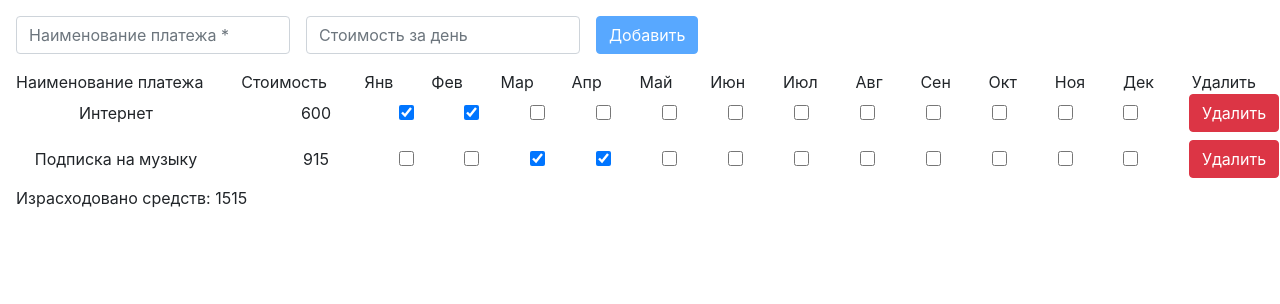
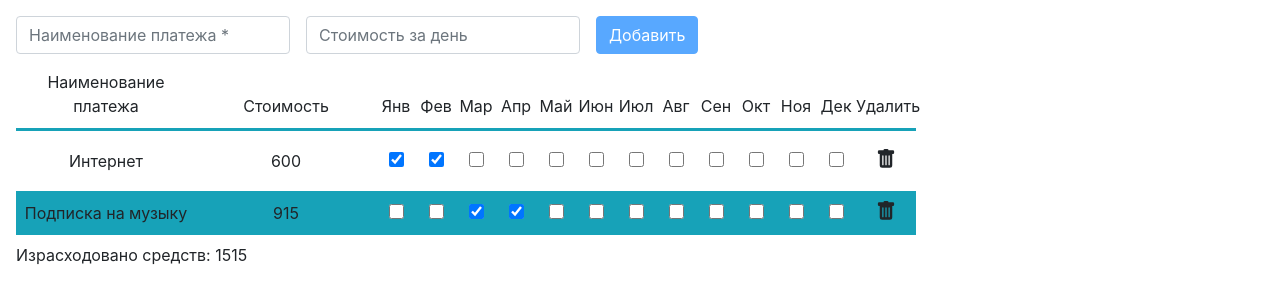
Before and after one commit to alexpidkuiko/payment-test, an Angular app: page / in a window 1280 px wide. Shown: the top 304 px of the page. Built offline with nearby package versions, Linux system fonts and the light colour scheme.

Commit message:
minor fixes

```diff
--- a/src/app/shared/payment-table/components/payment-table-row/payment-table-row.component.css
+++ b/src/app/shared/payment-table/components/payment-table-row/payment-table-row.component.css
@@ -1,31 +1,25 @@
-.table-row {
-  display: flex;
-  align-items: center;
-  justify-content: space-between;
+.payment-cell {
+  display: inline-block;
+  width: 180px;
+  text-align: center;
 }
 
-.payment-cell {
+.month-cell {
+  display: inline-block;
+  width: 40px;
   text-align: center;
-  max-width: 200px;
-  min-width: 200px;
-  white-space: nowrap;
-  overflow: hidden;
-  text-overflow: ellipsis;
-  flex-grow: 1;
 }
 
 .month-form {
-  flex-grow: 2;
-  display: flex;
-  text-align: center;
-  align-items: center;
-  justify-content: space-between;
+  display: inline-block;
 }
 
-.delete-col {
-  max-width: 115px;
-  min-width: 115px;
+.delete-column {
+  display: inline-block;
+  width: 60px;
+  text-align: center;
 }
+
 
 .month-checkbox {
   position: inherit;
--- a/src/app/shared/payment-table/components/payment-table-row/payment-table-row.component.html
+++ b/src/app/shared/payment-table/components/payment-table-row/payment-table-row.component.html
@@ -1,20 +1,20 @@
 <div class="table-row">
   <div class="payment-cell" *ngFor="let column of columnData">
-    <ng-container *ngIf="column.controlName === priceByDayControlName; else simpleCell">
-      {{rowData[column.controlName] | priceByMonth : rowFormGroup.value}}
+    <ng-container *ngIf="column.controlName === priceByDayName; else simpleCell">
+      {{rowData[column?.controlName] | priceByMonth : rowFormGroup.value}}
     </ng-container>
     <ng-template #simpleCell>
-      {{ rowData[column.controlName] }}
+      {{ rowData[column?.controlName] }}
     </ng-template>
   </div>
   <form class="month-form" [formGroup]="rowFormGroup">
     <div class="month-cell" *ngFor="let control of rowControlNames">
-      <input type="checkbox" class="form-check-input month-checkbox" [formControlName]="control" >
+      <input type="checkbox" class="month-checkbox" [formControlName]="control" >
     </div>
   </form>
-  <div class="delete-col pl-5">
-    <button type="button" class="btn btn-danger"
-            (click)="emitRemoveRow()">Удалить
-    </button>
+  <div class="delete-column">
+    <svg class="bi bi-trash-fill" style="vertical-align: top" (click)="emitRemoveRow()" width="20px" height="20px" viewBox="0 0 16 16" fill="currentColor" xmlns="http://www.w3.org/2000/svg">
+      <path fill-rule="evenodd" d="M2.5 1a1 1 0 00-1 1v1a1 1 0 001 1H3v9a2 2 0 002 2h6a2 2 0 002-2V4h.5a1 1 0 001-1V2a1 1 0 00-1-1H10a1 1 0 00-1-1H7a1 1 0 00-1 1H2.5zm3 4a.5.5 0 01.5.5v7a.5.5 0 01-1 0v-7a.5.5 0 01.5-.5zM8 5a.5.5 0 01.5.5v7a.5.5 0 01-1 0v-7A.5.5 0 018 5zm3 .5a.5.5 0 00-1 0v7a.5.5 0 001 0v-7z" clip-rule="evenodd"/>
+    </svg>
   </div>
 </div>
--- a/src/app/shared/payment-table/components/payment-table-row/payment-table-row.component.ts
+++ b/src/app/shared/payment-table/components/payment-table-row/payment-table-row.component.ts
@@ -29,7 +29,7 @@ export class PaymentTableRowComponent implements OnInit, OnDestroy {
 
   @Output() public removeTableRow: EventEmitter<void> = new EventEmitter<void>();
 
-  public priceByDayControlName: string = PRICE_BY_DAY_CONTROL_NAME;
+  public priceByDayName: string = PRICE_BY_DAY_CONTROL_NAME;
   public rowControlNames: string[] = [];
   public rowFormGroup: FormGroup;
 
@@ -61,7 +61,7 @@ export class PaymentTableRowComponent implements OnInit, OnDestroy {
   private initForm(): void {
     this.rowFormGroup = this.fb.group({});
     Object.keys(MonthLangEnum).forEach((elem) => {
-      this.rowFormGroup.addControl(elem, new FormControl(this.rowData[elem], []));
+      this.rowFormGroup.addControl(elem, new FormControl(this.rowData ? this.rowData[elem] : null, []));
       this.rowControlNames = [...this.rowControlNames, elem];
     });
   }
--- a/src/app/shared/payment-table/components/table-actions-bar/table-actions-bar.component.ts
+++ b/src/app/shared/payment-table/components/table-actions-bar/table-actions-bar.component.ts
@@ -20,6 +20,7 @@ export class TableActionsBarComponent implements OnInit {
 
   public emitAddRow(): void {
     this.addPaymentData.emit(this.paymentFormGroup.value);
+    this.paymentFormGroup.reset();
   }
 
   private initForm(): void {
--- a/src/app/shared/payment-table/payment-table.component.css
+++ b/src/app/shared/payment-table/payment-table.component.css
@@ -1,8 +1,39 @@
 .payment-table {
-  width: calc(100vw - 40px);
+  width: 900px;
 }
 
 .table-head {
-  display: flex;
-  justify-content: space-between;
+  border-bottom: 3px solid #17a2b8;
+  padding-bottom: 10px;
+  text-align: left;
 }
+
+.table-row {
+  padding: 10px 0;
+}
+
+.table-row:nth-child(odd) {
+  background: white;
+}
+
+.table-row:nth-child(even) {
+  background: #17a2b8;
+}
+
+.main-column {
+  display: inline-block;
+  width: 180px;
+  text-align: center;
+}
+
+.month-column {
+  display: inline-block;
+  width: 40px;
+  text-align: center;
+}
+
+.delete-column {
+  display: inline-block;
+  width: 60px;
+  text-align: center;
+}
--- a/src/app/shared/payment-table/payment-table.component.html
+++ b/src/app/shared/payment-table/payment-table.component.html
@@ -1,18 +1,18 @@
 <app-table-actions-bar (addPaymentData)="emitAddRow($event)"></app-table-actions-bar>
 <div class="payment-table m-3">
   <div class="table-head">
-    <div *ngFor="let item of columnData; trackBy: trackByFn">
+    <div class="main-column" *ngFor="let item of columnData; trackBy: trackByFn">
       <span>{{item.title}}</span>
     </div>
-    <div *ngFor="let month of monthNames; trackBy: trackByFn">
+    <div class="month-column" *ngFor="let month of monthNames; trackBy: trackByFn">
       <span>{{month}}</span>
     </div>
-    <div>
+    <div class="delete-column">
       <span>Удалить</span>
     </div>
   </div>
   <div class="table-body">
-    <div class="table-row mb-2" *ngFor="let item  of rowData; let i = index; trackBy: trackByFn">
+    <div class="table-row mb-2 mt-2" *ngFor="let item  of rowData; let i = index; trackBy: trackByFn">
       <app-payment-table-row [columnData]="columnData"
                              [rowData]="item"
                              [rowIndex]="i"
--- a/src/app/shared/payment-table/payment-table.component.ts
+++ b/src/app/shared/payment-table/payment-table.component.ts
@@ -4,7 +4,6 @@ import {
   EventEmitter,
   Input,
   OnChanges,
-  OnInit,
   Output,
   SimpleChanges
 } from '@angular/core';
@@ -17,7 +16,7 @@ import { MonthDaysEnum, MonthLangEnum } from '../../utils/enums/month.enum';
   styleUrls: ['./payment-table.component.css'],
   changeDetection: ChangeDetectionStrategy.OnPush
 })
-export class PaymentTableComponent implements OnInit, OnChanges {
+export class PaymentTableComponent implements OnChanges {
   @Input() public rowData: IPaymentTableRow[];
   @Input() public columnData: IPaymentTableColumn[];
 
@@ -26,8 +25,6 @@ export class PaymentTableComponent implements OnInit, OnChanges {
 
   public monthNames: string[] = Object.values(MonthLangEnum);
   public spentFunds: number;
-
-  constructor() { }
 
   public ngOnChanges(changes: SimpleChanges): void {
     let globSum = 0;
@@ -45,8 +42,6 @@ export class PaymentTableComponent implements OnInit, OnChanges {
     this.spentFunds = globSum;
   }
 
-  public ngOnInit(): void {}
-
   public emitRemoveRow(index: number): void {
     this.removeTableRow.emit(index);
   }
--- a/src/app/utils/services/payment-table-service.ts
+++ b/src/app/utils/services/payment-table-service.ts
@@ -7,10 +7,8 @@ import { TABLE_COLUMN_DATA, TABLE_ROW_DATA } from '../mock/payment-table-mock-da
   providedIn: 'root'
 })
 export class PaymentTableService {
+  public tableColumnData$ = new BehaviorSubject(TABLE_COLUMN_DATA);
   public tableRowData$ = new BehaviorSubject(TABLE_ROW_DATA);
-  public tableColumnData$ = new BehaviorSubject(TABLE_COLUMN_DATA);
-
-  constructor() {}
 
   public addRow(currentData: IPaymentTableRow): void {
     const rowDataBuf = this.tableRowData$.getValue();
```
Also changed, not shown: 2 other files (tests, documents, lock files or other folders).
